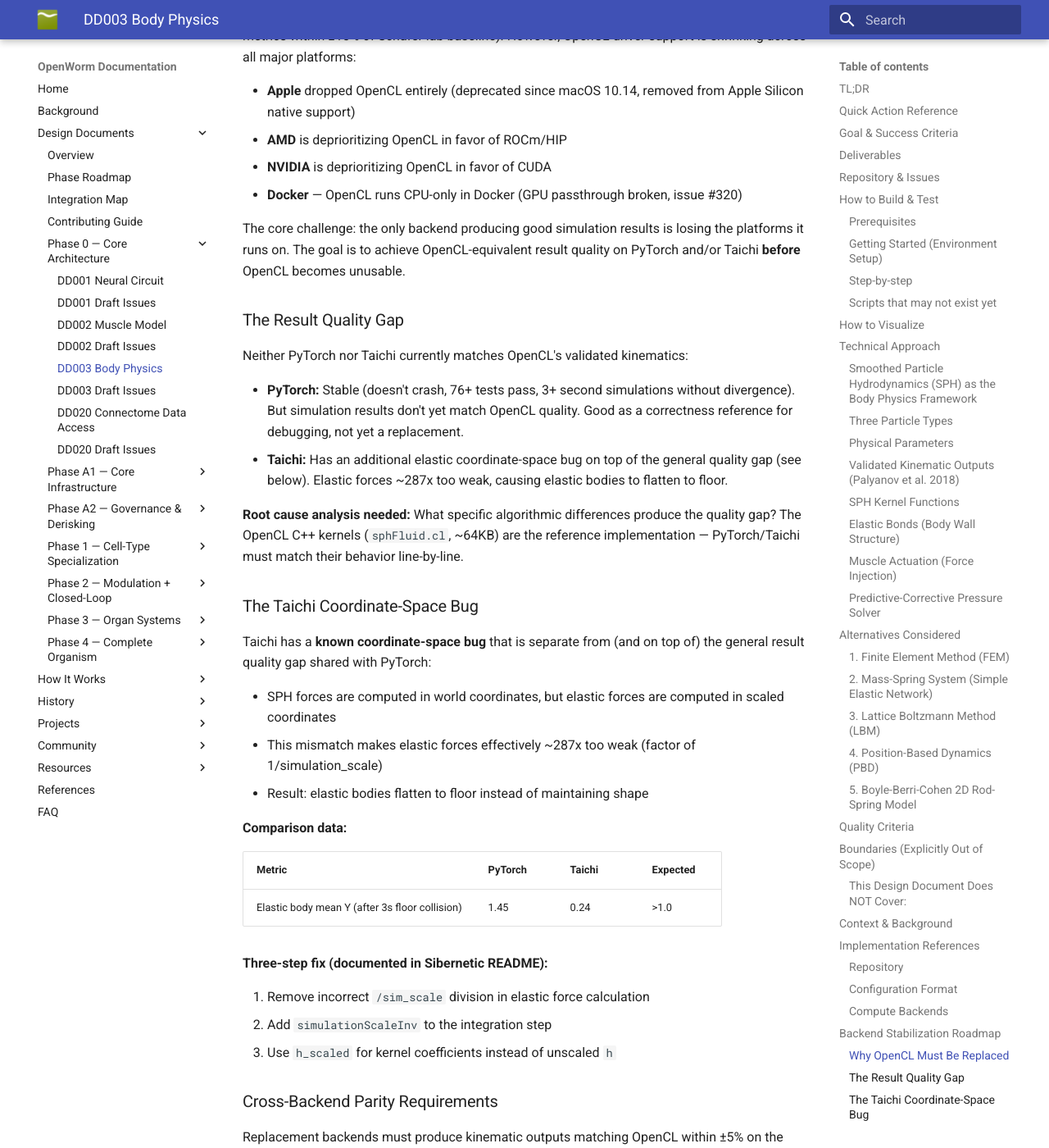
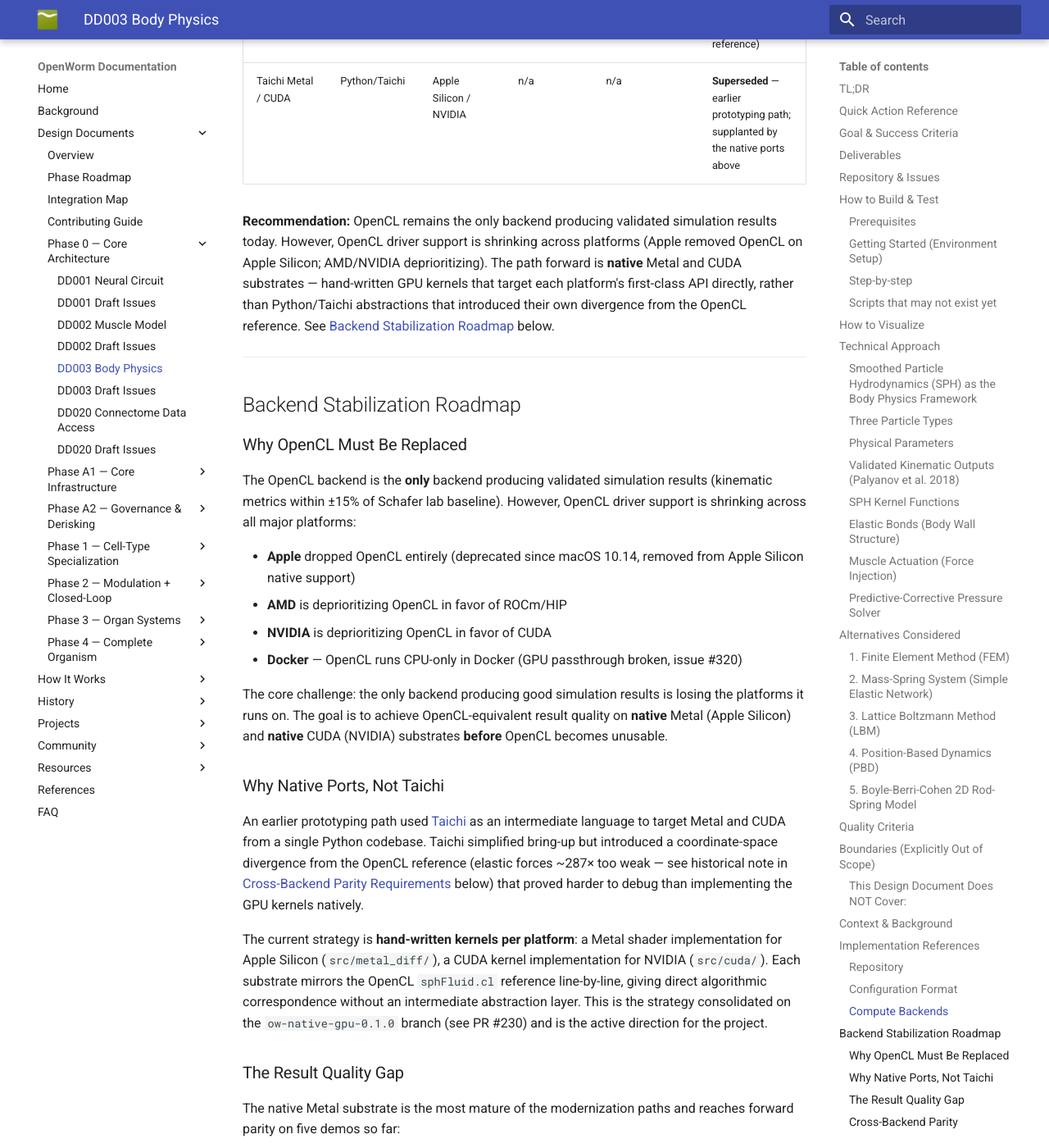
Before and after one commit to openworm/openworm_docs, an MkDocs documentation site: the page built from docs/design_documents/DD003_Body_Physics_Architecture.md, in a window 1280 px wide and 1400 px high, scrolled down 14755 px. Shown: the whole window at 82% size. Built offline with MkDocs 1.6.1 and Material for MkDocs 9.7.7, drawn with Linux system fonts in a browser that asks for light colours; some of the changed text lies outside the part shown.

Commit message:
DD003: reframe Backend Stabilization Roadmap around native ports
Shifts the modernization narrative from Taichi-as-intermediate-layer to
hand-written native Metal (Apple Silicon) and CUDA (NVIDIA) substrates.
Recognizes the active `ow-native-gpu-0.1.0` consolidation (PR #230) and
PR #229 (CUDA scaffolding) as the strategic direction.

Headline changes:
- Compute Backends table: native Metal + native CUDA rows; Taichi
  Metal/CUDA demoted to a single "Superseded" row
- New §"Why Native Ports, Not Taichi" subsection explaining the
  historical Taichi coordinate-space divergence as motivation for the
  hand-written-per-platform strategy
- §"The Result Quality Gap" rewritten around current native-Metal
  per-demo parity status (5+ demos working)
- §"The Taichi Coordinate-Space Bug" subsection removed — folded into
  the new "Why Native Ports" section as a historical note
- §"Backend Graduation Criteria" status table reflects native ports
- §"Stabilization Sequence" reordered around landing PR #230 + per-
  demo parity gates
- New §"Community Contributions to Modernization" pointer to the
  `contributor-acknowledgment` GitHub label (no contributor names in
  the DD itself)
- `body.backend` valid values: taichi-{metal,cuda} → {metal,cuda}-native
- Implementation Status + Next Actions updated to current reality
- Key files list expanded with src/metal_diff/ + src/cuda/ paths

Differentiability is now framed as a byproduct of the native-port
implementation approach (cross-reference to DD017), not the motivation
for the modernization. This reflects the "we jumped the queue with
differentiable simulations" reframing — native hardware compatibility
is Phase 0, differentiability framework is DD017's Phase 3 scope.

All anchors referenced by the in-progress per-issue migration plan
remain stable. Build verified: mkdocs build succeeds; new anchors
(#why-native-ports-not-taichi, #community-contributions-to-modernization)
render cleanly.

Co-Authored-By: Claude Opus 4.7 (1M context) <noreply@anthropic.com>

```diff
--- a/docs/design_documents/DD003_Body_Physics_Architecture.md
+++ b/docs/design_documents/DD003_Body_Physics_Architecture.md
@@ -51,7 +51,8 @@
 | WCON trajectory files | `output/*.wcon` | WCON JSON | Worm centroid + posture over time |
 | Rendered frames / video | `output/frames/` | PNG (per-frame) | `frame_00001.png` |
 | Sibernetic binary (C++/OpenCL) | `build/Sibernetic` | Compiled executable | `./Sibernetic -config ...` |
-| Taichi backends | `taichi_backend/` | Python/Taichi scripts | `taichi_backend/sph_metal.py` |
+| Native Metal substrate | `src/metal_diff/` | C++/Objective-C++/Metal shaders | `src/metal_diff/sib_metal`, `src/metal_diff/shaders.metal` |
+| Native CUDA substrate | `src/cuda/` | C++/CUDA | `src/cuda/sib_cuda` (PR #229, in review) |
 | Particle positions (viewer) | [OME-Zarr](https://ngff.openmicroscopy.org): `body/positions/`, shape (n_timesteps, n_particles, 3) | OME-Zarr | Per-particle (x, y, z) over all output timesteps |
 | Particle types (viewer) | OME-Zarr: `body/types/`, shape (n_particles,) | OME-Zarr | Enum: liquid/elastic/boundary |
 | Surface mesh (viewer) | OME-Zarr: `geometry/body_surface/` (per-frame OBJ or vertices+faces arrays) | OME-Zarr | Reconstructed smooth body surface per timestep |
@@ -358,7 +359,7 @@ A contribution to Sibernetic MUST:
     - Elastic deformation: A suspended elastic body under gravity should sag
     - Muscle contraction: Activating one muscle quadrant should bend the body
 
-5. **GPU Backend Compatibility:** Changes to core SPH algorithms must work across OpenCL (original C++), Taichi Metal (Apple Silicon), Taichi CUDA (NVIDIA), and [PyTorch](https://pytorch.org/) (CPU reference). Test on at least two backends.
+5. **GPU Backend Compatibility:** Changes to core SPH algorithms must work across OpenCL (original C++ reference), Native Metal (Apple Silicon), Native CUDA (NVIDIA), and [PyTorch](https://pytorch.org/) (CPU reference). Test on at least two backends.
 
 6. **Cross-Backend Parity:** Core SPH algorithms must produce kinematic outputs within ±5% across all stable backends on the same configuration. The parity test suite (see [Backend Stabilization Roadmap](#backend-stabilization-roadmap)) must pass before any backend is marked Production.
 
@@ -403,10 +404,12 @@ https://github.com/openworm/Sibernetic
 
 **Key files:**
 
-- `src/owPhysicsFluidSimulator.cpp` — Main SPH loop
+- `src/owPhysicsFluidSimulator.cpp` — Main SPH loop (OpenCL reference)
 - `src/owWorldSimulation.cpp` — Particle initialization, boundary conditions
-- `kernels/sph_cl.cl` — OpenCL kernel for GPU acceleration
-- `taichi_backend/` — Taichi Metal/CUDA implementations
+- `src/sphFluid.cl` — OpenCL kernel for GPU acceleration (the canonical reference; ~64KB)
+- `src/metal_diff/` — Native Metal substrate (Apple Silicon): `sib_metal` binary, `shaders.metal`, per-op test suite
+- `src/cuda/` — Native CUDA substrate (NVIDIA): scaffolding awaiting PR #229
+- `taichi_backend/` — Historical Taichi prototyping path (superseded by the native substrates above)
 
 ### Configuration Format
 
@@ -439,12 +442,13 @@ elasticity = 0.0006
 
 | Backend | Language | Hardware | Speed | Result Quality | Status |
 |---------|----------|----------|-------|---------------|--------|
-| OpenCL | C++ | CPU/GPU (Linux) | Baseline | **Gold standard** — validated ±15% | **Production** (but losing driver support) |
-| PyTorch | Python | CPU | Slow | Does not yet match OpenCL | **Stable** (doesn't crash; 76+ tests; results need work) |
-| Taichi Metal | Python/Taichi | Apple Silicon GPU | ~3x faster (target) | Does not yet match OpenCL | **Blocked** — elastic coordinate bug |
-| Taichi CUDA | Python/Taichi | NVIDIA GPU | ~5x faster (target) | Does not yet match OpenCL | **Blocked** — elastic coordinate bug |
+| OpenCL | C++ | CPU/GPU (Linux, Intel Mac) | Baseline | **Gold standard** — validated ±15% | **Production** (but losing driver support) |
+| Native Metal | C++/Metal shaders | Apple Silicon GPU | First-pass ~2.7 ms/step on M-series | Forward parity in progress; 5+ demos working (cube drop, membrane, worm_alone, worm_swim) | **Experimental → Stable** — consolidated on `ow-native-gpu-0.1.0` branch; PR #230 in flight |
+| Native CUDA | C++/CUDA | NVIDIA GPU | Target ~5x OpenCL | Scaffolding stage | **Scaffolding** — PR #229 (sib_cuda) in review |
+| PyTorch | Python | CPU | Slow | Does not yet match OpenCL | **Stable** (doesn't crash; 76+ tests; useful as correctness reference) |
+| Taichi Metal / CUDA | Python/Taichi | Apple Silicon / NVIDIA | n/a | n/a | **Superseded** — earlier prototyping path; supplanted by the native ports above |
 
-**Recommendation:** OpenCL remains the only backend producing validated simulation results. However, OpenCL driver support is shrinking across platforms (Apple dropped OpenCL; AMD/NVIDIA deprioritizing). PyTorch and Taichi backends must achieve result parity with OpenCL before they can serve as replacements. See [Backend Stabilization Roadmap](#backend-stabilization-roadmap) below.
+**Recommendation:** OpenCL remains the only backend producing validated simulation results today. However, OpenCL driver support is shrinking across platforms (Apple removed OpenCL on Apple Silicon; AMD/NVIDIA deprioritizing). The path forward is **native** Metal and CUDA substrates — hand-written GPU kernels that target each platform's first-class API directly, rather than Python/Taichi abstractions that introduced their own divergence from the OpenCL reference. See [Backend Stabilization Roadmap](#backend-stabilization-roadmap) below.
 
 ---
 
@@ -459,36 +463,34 @@ The OpenCL backend is the **only** backend producing validated simulation result
 - **NVIDIA** is deprioritizing OpenCL in favor of CUDA
 - **Docker** — OpenCL runs CPU-only in Docker (GPU passthrough broken, issue #320)
 
-The core challenge: the only backend producing good simulation results is losing the platforms it runs on. The goal is to achieve OpenCL-equivalent result quality on PyTorch and/or Taichi **before** OpenCL becomes unusable.
+The core challenge: the only backend producing good simulation results is losing the platforms it runs on. The goal is to achieve OpenCL-equivalent result quality on **native** Metal (Apple Silicon) and **native** CUDA (NVIDIA) substrates **before** OpenCL becomes unusable.
+
+### Why Native Ports, Not Taichi
+
+An earlier prototyping path used [Taichi](https://www.taichi-lang.org/) as an intermediate language to target Metal and CUDA from a single Python codebase. Taichi simplified bring-up but introduced a coordinate-space divergence from the OpenCL reference (elastic forces ~287× too weak — see historical note in [Cross-Backend Parity Requirements](#cross-backend-parity-requirements) below) that proved harder to debug than implementing the GPU kernels natively.
+
+The current strategy is **hand-written kernels per platform**: a Metal shader implementation for Apple Silicon (`src/metal_diff/`), a CUDA kernel implementation for NVIDIA (`src/cuda/`). Each substrate mirrors the OpenCL `sphFluid.cl` reference line-by-line, giving direct algorithmic correspondence without an intermediate abstraction layer. This is the strategy consolidated on the `ow-native-gpu-0.1.0` branch (see PR #230) and is the active direction for the project.
 
 ### The Result Quality Gap
 
-Neither PyTorch nor Taichi currently matches OpenCL's validated kinematics:
+The native Metal substrate is the most mature of the modernization paths and reaches forward parity on five demos so far:
 
-- **PyTorch:** Stable (doesn't crash, 76+ tests pass, 3+ second simulations without divergence). But simulation results don't yet match OpenCL quality. Good as a correctness reference for debugging, not yet a replacement.
-- **Taichi:** Has an additional elastic coordinate-space bug on top of the general quality gap (see below). Elastic forces ~287x too weak, causing elastic bodies to flatten to floor.
+- **demo1** (cube drop) — forward parity within ±5%; cross-backend parity test passes 5/5 metrics
+- **demo2** (membrane permeability) — membrane mechanism ported (M10 kernels) with FD-validated backward; sheet-scale parameter tuning in progress
+- **one_sprig_test** — active muscle contraction extension to anchor-spring kernel; OpenCL reference + Metal port both validated
+- **worm_alone_half_resolution** — gravity drop + cylindrical-diameter retention matched to OpenCL
+- **worm_swim_half_resolution** — basic swim locomotion validated; SPH pressure force kernel implemented (replaces XPBD-only density solver) for accurate water-on-worm dynamics
 
-**Root cause analysis needed:** What specific algorithmic differences produce the quality gap? The OpenCL C++ kernels (`sphFluid.cl`, ~64KB) are the reference implementation — PyTorch/Taichi must match their behavior line-by-line.
+**Cross-backend parity status:**
 
-### The Taichi Coordinate-Space Bug
+| Backend | Demo1 | Demo2 | one_sprig | worm_alone | worm_swim |
+|---------|-------|-------|-----------|------------|-----------|
+| OpenCL | reference | reference | reference | reference | reference |
+| Native Metal | ✅ ±5% | 🟡 in tuning | ✅ ±5% | ✅ visual parity | 🟡 swim parity in progress |
+| Native CUDA | scaffolding | scaffolding | scaffolding | scaffolding | scaffolding |
+| PyTorch | results don't yet match | — | — | — | — |
 
-Taichi has a **known coordinate-space bug** that is separate from (and on top of) the general result quality gap shared with PyTorch:
-
-- SPH forces are computed in world coordinates, but elastic forces are computed in scaled coordinates
-- This mismatch makes elastic forces effectively ~287x too weak (factor of 1/simulation_scale)
-- Result: elastic bodies flatten to floor instead of maintaining shape
-
-**Comparison data:**
-
-| Metric | PyTorch | Taichi | Expected |
-|--------|---------|--------|----------|
-| Elastic body mean Y (after 3s floor collision) | 1.45 | 0.24 | >1.0 |
-
-**Three-step fix (documented in Sibernetic README):**
-
-1. Remove incorrect `/sim_scale` division in elastic force calculation
-2. Add `simulationScaleInv` to the integration step
-3. Use `h_scaled` for kernel coefficients instead of unscaled `h`
+**Root cause analysis approach:** The OpenCL C++ kernels (`sphFluid.cl`, ~64KB) are the reference implementation. Each native substrate (Metal, CUDA) implements the kernels per-platform with direct OpenCL-line correspondence rather than via an intermediate abstraction. The historical Taichi divergence (elastic forces ~287× too weak from a coordinate-space mismatch — `sim_scale` division applied inconsistently between SPH and elastic force paths) is not present in the native ports because the OpenCL reference's coordinate handling is preserved verbatim.
 
 ### Cross-Backend Parity Requirements
 
@@ -516,19 +518,25 @@ Each test produces numeric metrics; the parity suite compares against OpenCL bas
 | Backend | Level | Blocking Issue |
 |---------|-------|---------------|
 | OpenCL | **Production** | Losing platform support |
-| PyTorch | **Experimental** | Stable but results don't match OpenCL |
-| Taichi Metal | **Experimental** | Elastic coordinate-space bug + results don't match |
-| Taichi CUDA | **Experimental** | Elastic coordinate-space bug + results don't match |
+| Native Metal | **Experimental → Stable** | Forward parity demonstrated on 5+ demos; full demo2 sheet-scale tuning + worm_swim parity in progress. Backward (differentiability) is a byproduct of the implementation approach; see [DD017](DD017_Hybrid_Mechanistic_ML_Framework.md) for the framework that consumes it. |
+| Native CUDA | **Scaffolding** | Awaiting kernel implementation (PR #229 introduces the substrate skeleton) |
+| PyTorch | **Experimental** | Stable but results don't match OpenCL; positioned as a CPU correctness reference |
+| Taichi Metal / CUDA | **Superseded** | Earlier prototyping path; the native ports above are the replacement direction |
 
 ### Stabilization Sequence
 
 1. **Create validation scripts:** `scripts/check_stability.py` and `scripts/validate_incompressibility.py`
 2. **Create cross-backend parity test suite:** `scripts/backend_parity_test.py` — compare against OpenCL baseline
-3. **Fix Taichi elastic coordinate bug:** Apply the documented 3-step fix (remove `/sim_scale`, add `simulationScaleInv`, use `h_scaled`)
-4. **Audit and fix result quality gap:** Line-by-line algorithmic audit of PyTorch/Taichi kernel implementations against OpenCL `sphFluid.cl`
-5. **Run parity tests:** Graduate backends that pass to Stable
-6. **Add to Dockerfile and CI:** Add graduated backends to Docker image, add backend-specific CI gates
-7. **Performance benchmark:** Update recommendation for which backend to use on which platform
+3. **Land the native Metal substrate consolidation:** merge PR #230 (`ow-native-gpu-0.1.0 → 0.9.9`) — this represents the strategic shift from Taichi prototyping to hand-written platform-native kernels
+4. **Complete OpenCL ↔ Native Metal parity per demo:** demo1 ✅, demo2 (in tuning), worm_alone ✅, worm_swim (in progress), one_sprig ✅. Each demo gets a parity gate in CI.
+5. **Land the native CUDA substrate:** review and merge PR #229; bring CUDA up to demo1 parity
+6. **Run parity tests:** Graduate backends that pass to Stable
+7. **Add to Dockerfile and CI:** Add graduated backends to Docker image, add backend-specific CI gates per platform (macOS for Metal, Linux+NVIDIA for CUDA)
+8. **Performance benchmark:** Update recommendation for which backend to use on which platform
+
+### Community Contributions to Modernization
+
+Substantial portions of the native-port modernization have been driven by community contributions. Specific contributor acknowledgments are tracked in GitHub issues on `openworm/sibernetic` rather than in this design document — see the `contributor-acknowledgment` label for the current list. The framing of "OpenCL is losing platform support, native Metal + CUDA is the modernization path" emerged directly from community-filed issues such as #226 (Port sphFluid.cl to Metal for ARM64 Mac).
 
 ---
 
@@ -592,7 +600,7 @@ Each test produces numeric metrics; the parity suite compares against OpenCL bas
 body:
   enabled: true
   engine: sibernetic
-  backend: opencl                    # opencl, taichi-metal, taichi-cuda, pytorch
+  backend: opencl                    # opencl, metal-native, cuda-native, pytorch
   configuration: "worm_crawl_half_resolution"
   particle_count: 100000
   cell_identity: muscle              # "muscle" = 96 muscle units mapped (default). "all" = Phase 4 ([DD004](DD004_Mechanical_Cell_Identity.md)): extend to all tissue types. "false" = bulk elastic only.
@@ -603,7 +611,7 @@ body:
 |-----|---------|-------------|-------------|
 | `body.enabled` | `true` | `true`/`false` | Enable body physics simulation |
 | `body.engine` | `sibernetic` | `sibernetic` | Physics engine selection |
-| `body.backend` | `opencl` | `opencl`, `taichi-metal`, `taichi-cuda`, `pytorch` | Compute backend |
+| `body.backend` | `opencl` | `opencl`, `metal-native`, `cuda-native`, `pytorch` | Compute backend. `metal-native` targets Apple Silicon via hand-written Metal shaders; `cuda-native` targets NVIDIA via hand-written CUDA kernels. The earlier `taichi-metal` / `taichi-cuda` options are superseded by the native ports. |
 | `body.configuration` | `"worm_crawl_half_resolution"` | String | Simulation configuration name |
 | `body.particle_count` | `100000` | Integer | Total particle count |
 | `body.cell_identity` | `muscle` | `false`/`muscle`/`all` | `muscle` = 96 muscle units mapped (existing). `all` = extend to all tissue types ([DD004](DD004_Mechanical_Cell_Identity.md), Phase 4). `false` = bulk elastic only. |
@@ -672,13 +680,14 @@ def write_sibernetic_config(openworm_config):
 ---
 
 - **Approved by:** OpenWorm Steering
-- **Implementation Status:** Complete (OpenCL production but losing platform support; PyTorch/Taichi experimental — results do not yet match OpenCL. See [Backend Stabilization Roadmap](#backend-stabilization-roadmap))
+- **Implementation Status:** Complete (OpenCL production but losing platform support; native Metal substrate experimental→stable with 5+ demos working; native CUDA substrate in scaffolding; PyTorch experimental as CPU correctness reference. See [Backend Stabilization Roadmap](#backend-stabilization-roadmap))
 - **Next Actions:**
 
 1. Create stability validation scripts (`scripts/check_stability.py`, `scripts/validate_incompressibility.py`)
 2. Create cross-backend parity test suite against OpenCL baseline (`scripts/backend_parity_test.py`)
-3. **Fix Taichi elastic coordinate-space bug** (3-step fix documented in Sibernetic README)
-4. **Audit and fix PyTorch/Taichi result quality gap vs OpenCL** (algorithmic audit of kernel implementations)
-5. Graduate backends that pass parity tests; add to Dockerfile and CI
-6. Extend per-particle cell IDs to all tissue types ([DD004](DD004_Mechanical_Cell_Identity.md))
-7. Add cell-type-specific mechanical properties
+3. **Land the native-gpu branch consolidation** — merge PR #230 (`ow-native-gpu-0.1.0 → 0.9.9`)
+4. **Complete OpenCL ↔ Native Metal parity** on remaining demos (demo2 sheet-scale, worm_swim swim parity)
+5. **Bring native CUDA substrate up to demo1 parity** (review and merge PR #229, then iterate)
+6. Graduate backends that pass parity tests; add to Dockerfile and CI per-platform
+7. Extend per-particle cell IDs to all tissue types ([DD004](DD004_Mechanical_Cell_Identity.md))
+8. Add cell-type-specific mechanical properties
```
